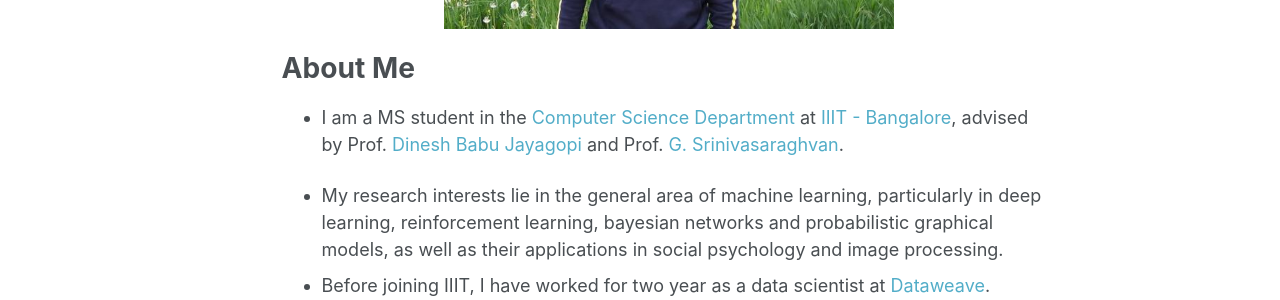
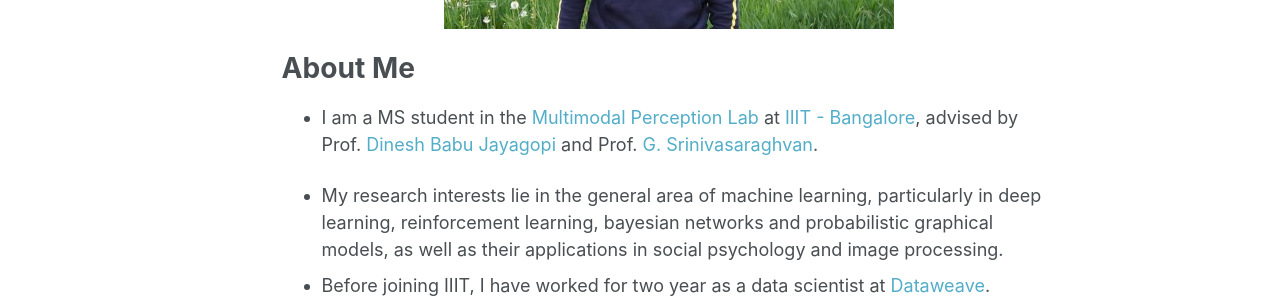
Before and after one commit to kyrs/kyrs.github.io, a Jekyll site: the page built from _pages/about.md, in a window 1280 px wide and 1356 px high. Shown: the part 553-853 px from the top of the window. Built offline with Jekyll 4.4.1, drawn with Linux system fonts in a browser that asks for light colours.

Commit message:
about.md files

```diff
--- a/_pages/about.md
+++ b/_pages/about.md
@@ -13,7 +13,7 @@ redirect_from:
 </p>
 
 # About Me
-* I am a MS student in the [Computer Science Department](https://iiitb.ac.in/) at [IIIT - Bangalore](https://iiitb.ac.in/), advised by Prof. [Dinesh Babu Jayagopi](https://www.iiitb.ac.in/faculty/dinesh-babu-jayagopi/) and Prof. [G. Srinivasaraghvan](https://www.iiitb.ac.in/faculty/g-srinivasaraghavan).
+* I am a MS student in the [Multimodal Perception Lab](http://www.mpl.iiitb.ac.in/?page_id=12) at [IIIT - Bangalore](https://www.iiitb.ac.in/), advised by Prof. [Dinesh Babu Jayagopi](https://www.iiitb.ac.in/faculty/dinesh-babu-jayagopi/) and Prof. [G. Srinivasaraghvan](https://www.iiitb.ac.in/faculty/g-srinivasaraghavan).
 
 * My research interests lie in the general area of machine learning, particularly in deep learning, reinforcement learning, bayesian networks and probabilistic graphical models, as well as their applications in social psychology and image processing.
 * Before joining IIIT, I have worked for two year as a data scientist at [Dataweave](https://dataweave.com/).
```
